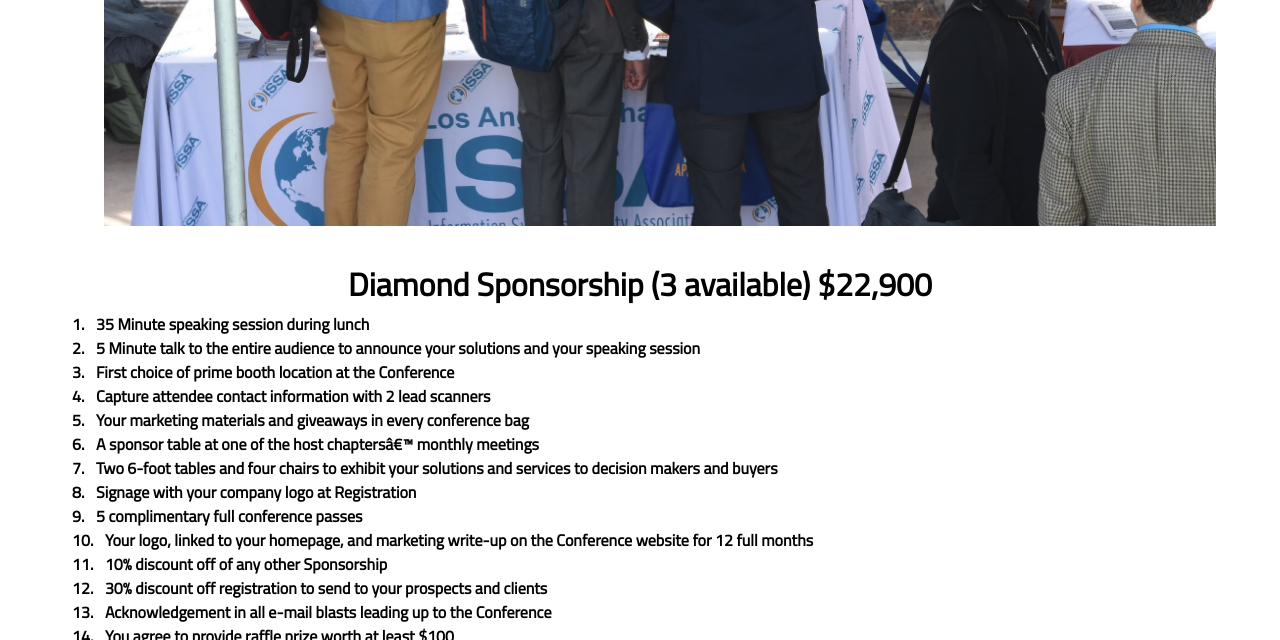
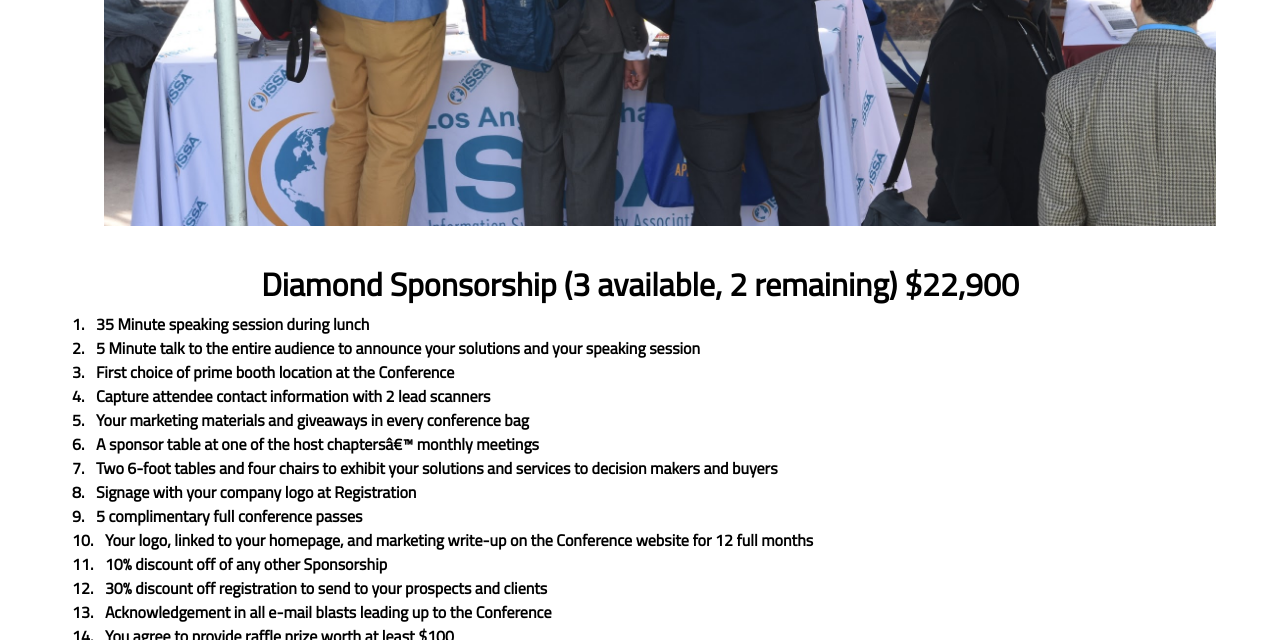
Before and after one commit to OWASP/2020-appseccalifornia, a Jekyll site: the page built from sponsors/index.html, in a window 1280 px wide and 900 px high, scrolled down 1230 px, cut to the strip 0-640 px from the top of the window. Built offline with Jekyll 4.4.1, drawn with Linux system fonts in a browser that asks for light colours; some web fonts are replaced; comment, search, counter and statistics services are not loaded; some of the changed text lies outside the part shown.

Commit message:
updated sponsorship counts

```diff
--- a/sponsors/index.html
+++ b/sponsors/index.html
@@ -37,7 +37,7 @@ Join us on the beach and increase your company’s exposure<br>
 <img src="../assets/images/vendor1.jpg" align="center" width="100%" style="margin:20px; padding:20px;">
 </div>
 <div>
-<h2 align="center">Diamond Sponsorship (3 available) $22,900</h2>
+<h2 align="center">Diamond Sponsorship (3 available, 2 remaining) $22,900</h2>
 </div>
 <div>
 <ol>
@@ -158,7 +158,7 @@ by having your company logo and marketing write-up displayed on signs at your sp
 <h1>A LA CARTE SPONSORSHIP OPPORTUNITIES</h1>
 <hr>
 <br>
-<h2>Conference Bags Sponsorship .. (2 available) $2,500</h2>
+<h2>Conference Bags Sponsorship .. (2 available, 1 remaining) $2,500</h2>
 <ol>
 <li>Your company name & logo opposite the AppSec California logo on each attendee conference bag</li>
 <li>Your marketing materials and giveaways in each bag</li>
```
